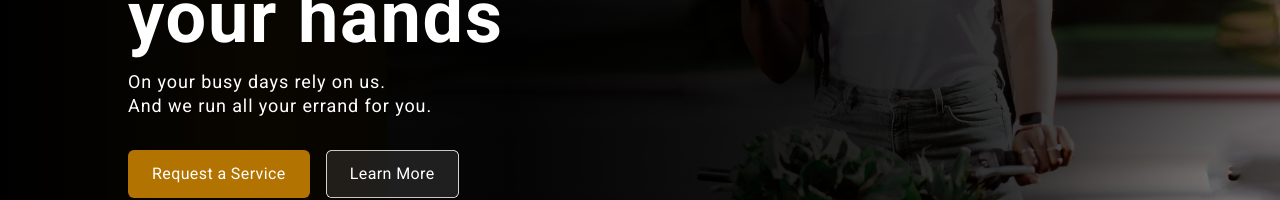
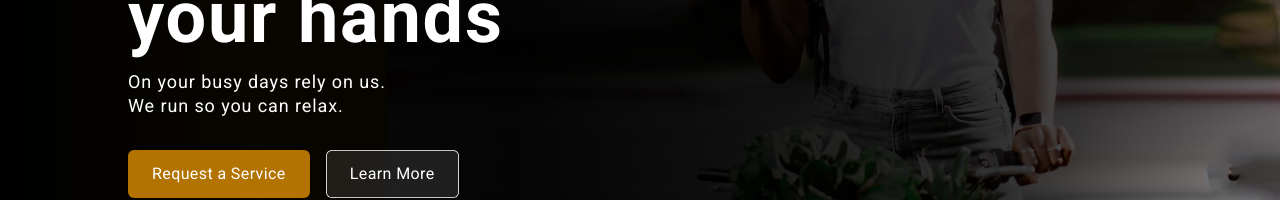
Before and after one commit to T-laye/Stustle__Landing__Page, a Next.js app: page / in a window 1280 px wide. Shown: the part 346-546 px from the top of the page. Built offline with nearby package versions, Linux system fonts and the light colour scheme.

Commit message:
editted hero text

```diff
--- a/src/components/Layout/main/Hero.js
+++ b/src/components/Layout/main/Hero.js
@@ -19,7 +19,7 @@ export default function Hero() {
             Get <span className="text-primary">tasks</span> off your hands
           </h1>
           <p className="text-white px-6  text-center text-sm font-normal tracking-wider">
-            On your busy days rely on us. And we run all your errand for you.
+            On your busy days rely on us. We run so you can relax.
           </p>
         </div>
         <div className="flex flex-col mt-8 items-center">
@@ -45,7 +45,7 @@ export default function Hero() {
           </h1>
           <p className="text-white  text-left text-lg font-normal tracking-wider leading-6">
             On your busy days rely on us.
-            <br /> And we run all your errand for you.
+            <br /> We run so you can relax.
           </p>
         </div>
         <div className="flex items-center mt-8 gap-4">
```
